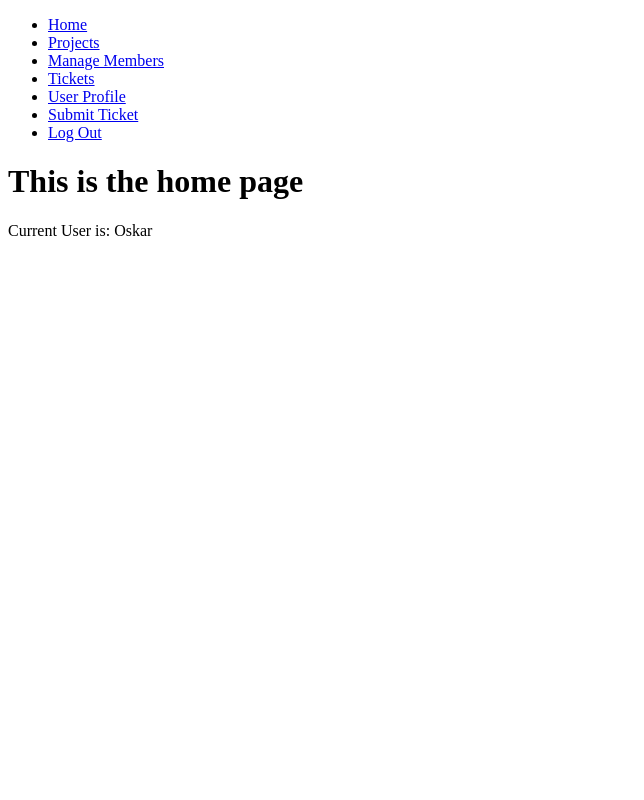
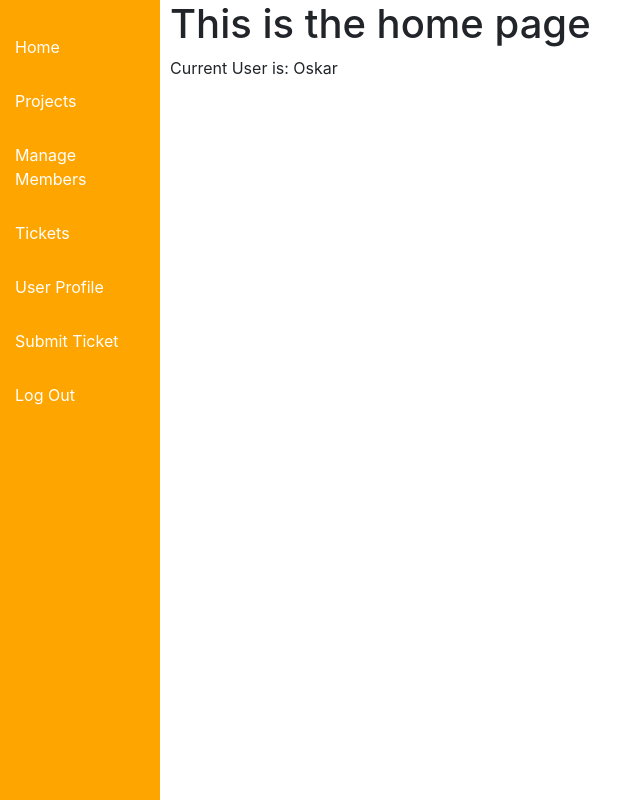
Before and after one commit to OskarMai/tickettracker, a Django app: page / in a window 1280 px wide. Shown: the whole page, without its empty margins (0-644 px from the left). Run offline with Django 3.2, Linux system fonts and the light colour scheme; a user stored in the database is signed in; some libraries are stand-ins or nearby versions.

Commit message:
added nav bar to layout.html

```diff
--- a/src/TicketTracker/settings.py
+++ b/src/TicketTracker/settings.py
@@ -124,6 +124,9 @@ USE_TZ = True
 # https://docs.djangoproject.com/en/3.1/howto/static-files/
 
 STATIC_URL = '/static/'
+STATICFILES_DIRS = [
+    os.path.join(BASE_DIR,'static')
+]
 AUTH_USER_MODEL = 'authenticate.NewUser'
 MEDIA_ROOT = os.path.join(BASE_DIR, 'media')
 MEDIA_URL = '/media/'
--- a/src/authenticate/templates/authenticate/layout.html
+++ b/src/authenticate/templates/authenticate/layout.html
@@ -1,10 +1,14 @@
+{% load static %}
 <!DOCTYPE html>
 <html>
 <head>
-	<title></title>
+	<stlye>
+		<link rel="stylesheet" href="https://stackpath.bootstrapcdn.com/bootstrap/4.3.1/css/bootstrap.min.css" integrity="sha384-ggOyR0iXCbMQv3Xipma34MD+dH/1fQ784/j6cY/iJTQUOhcWr7x9JvoRxT2MZw1T" crossorigin="anonymous">
+		<link rel="stylesheet" type= "text/css" href="{% static '/css/style.css' %}">
+	</stlye>
 </head>
 <body>
-	<div>
+	<div id="nav">
 		<ul>
 			{%if request.user.is_superuser%}
 				<li><a href="{%url 'authenticate:home' %}">Home</a></li>
@@ -20,7 +24,9 @@
 
 		</ul>
 	</div>
-	{% block body%}
-	{%endblock%}
+	<div id="main">
+		{% block body%}
+		{%endblock%}
+	</div>
 </body>
 </html>
--- /dev/null
+++ b/src/static/css/style.css
@@ -0,0 +1,38 @@
+#nav{
+	height:100%;
+	width:160px;
+	position:fixed;
+	z-index:1;
+	top:0;
+	left:0;
+	overflow:hidden;
+	padding-top:20px;
+	background-color:orange;
+}
+#nav ul {
+  margin: 0px;
+  padding: 0px;
+}
+#nav ul li {
+  list-style-type: none;
+}
+#nav ul li a {
+  padding: 15px;
+  display: block;
+  background-color:orange;
+  color: white;
+  tex-decoration:none;
+}
+#nav ul li a:hover {
+	background-color:#00ccff;
+	color:white;
+	text-decoration:none;
+}
+#main{
+	margin-left:160px;
+	padding:0px 10px;
+}
+@media screen and (max-height: 450px){
+	#nav{padding-top:15px;}
+	#nav a {font-size:18px;}
+}
```
Also changed, not shown: src/db.sqlite3.
